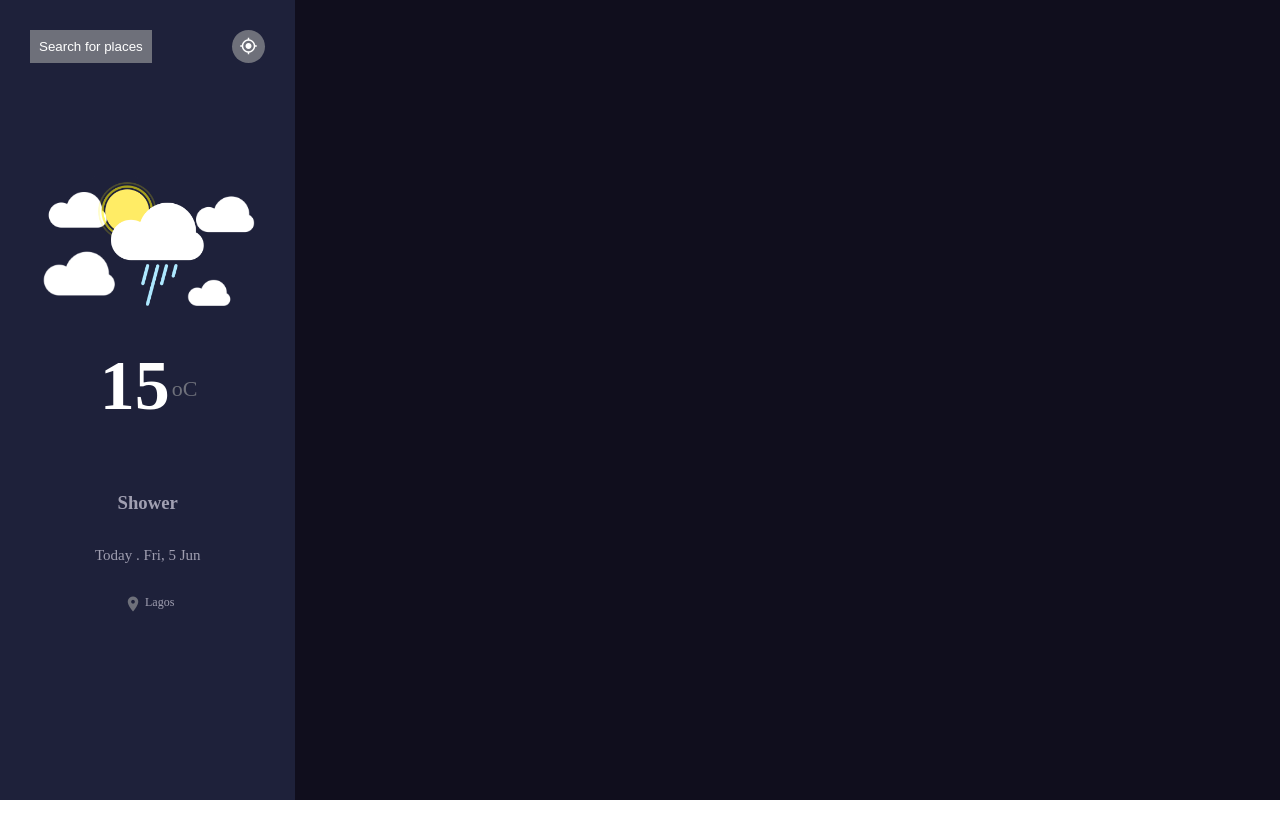
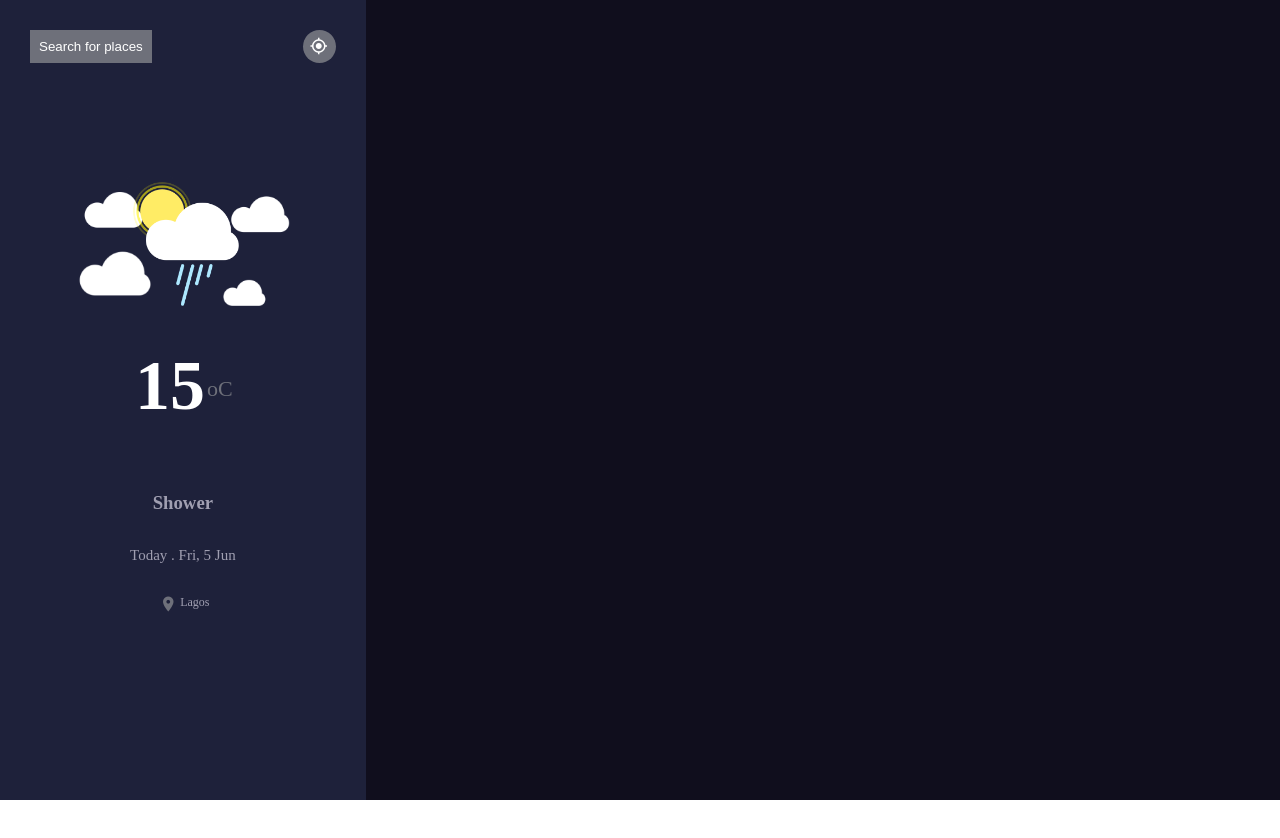
Before and after one commit to DanLowo/WeatherApp, a React (Create React App) app: page / in a window 1280 px wide. Shown: the top 838 px of the page. Built offline with nearby package versions, Linux system fonts and the light colour scheme.

Commit message:
adjust jumbo width

```diff
--- a/src/assets/css/Jumbotron.css
+++ b/src/assets/css/Jumbotron.css
@@ -1,5 +1,5 @@
 #Jumbotron {
-    width: 30vw;
+    width: 40vw;
     height: 100vh;
     background-color: var(--primary-background-color);
 }
```
